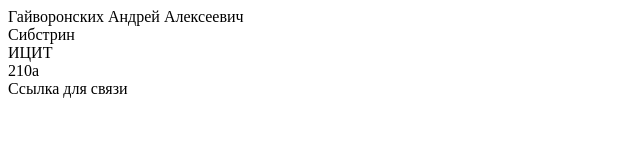
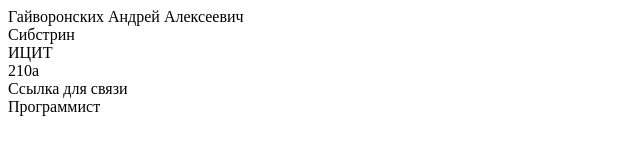
Before and after one commit to Positron234/Task, a plain HTML site: page Index.html in a window 1280 px wide. Shown: the full height of the page, 0-640 px from the left. Drawn offline with Linux system fonts and the light colour scheme.

Commit message:
Добавлен блок

```diff
--- a/Index.html
+++ b/Index.html
@@ -21,5 +21,8 @@
     <div>
         Ссылка для связи
     </div>
+	<div>
+		Программист
+	</div>
 </body>
 </html>
```
